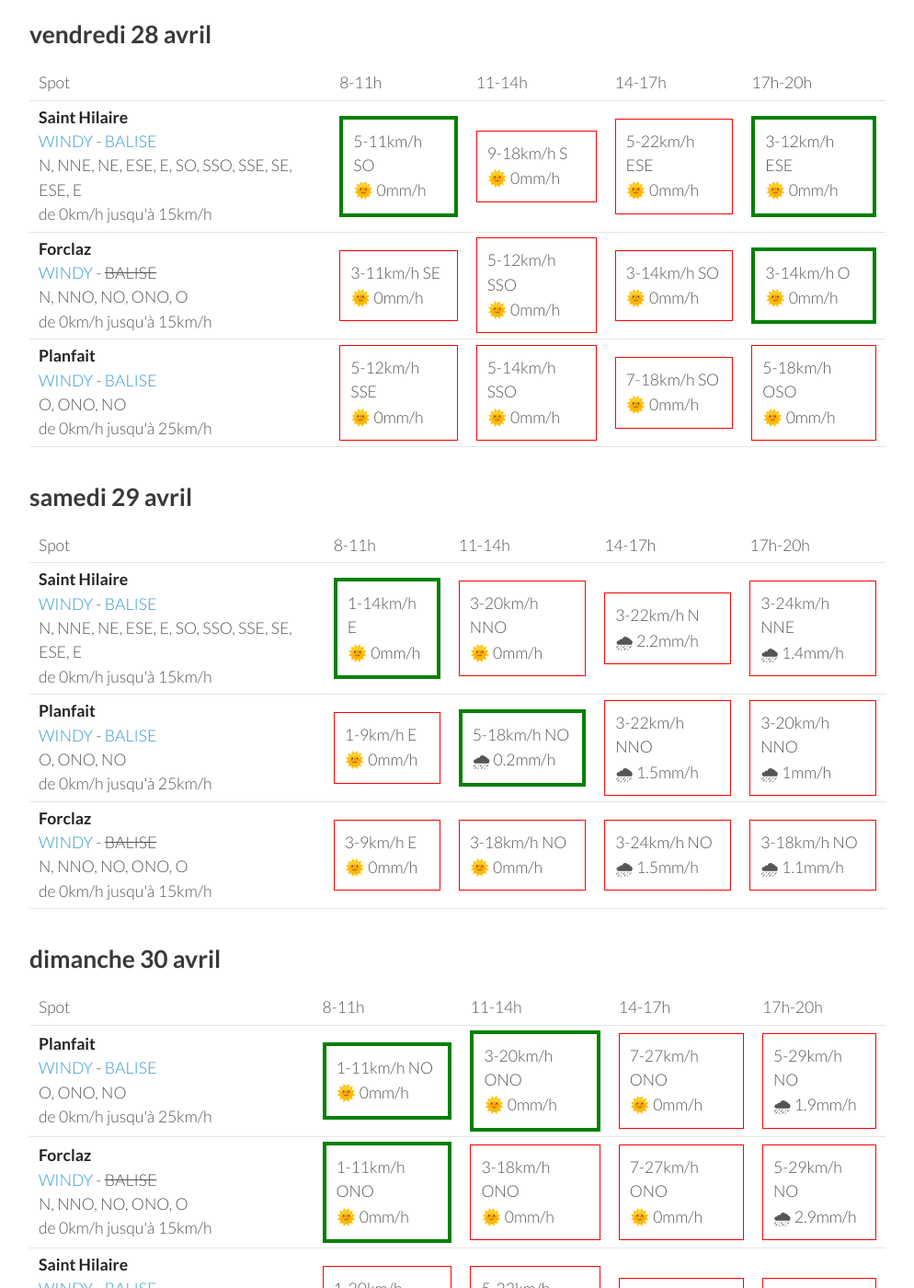
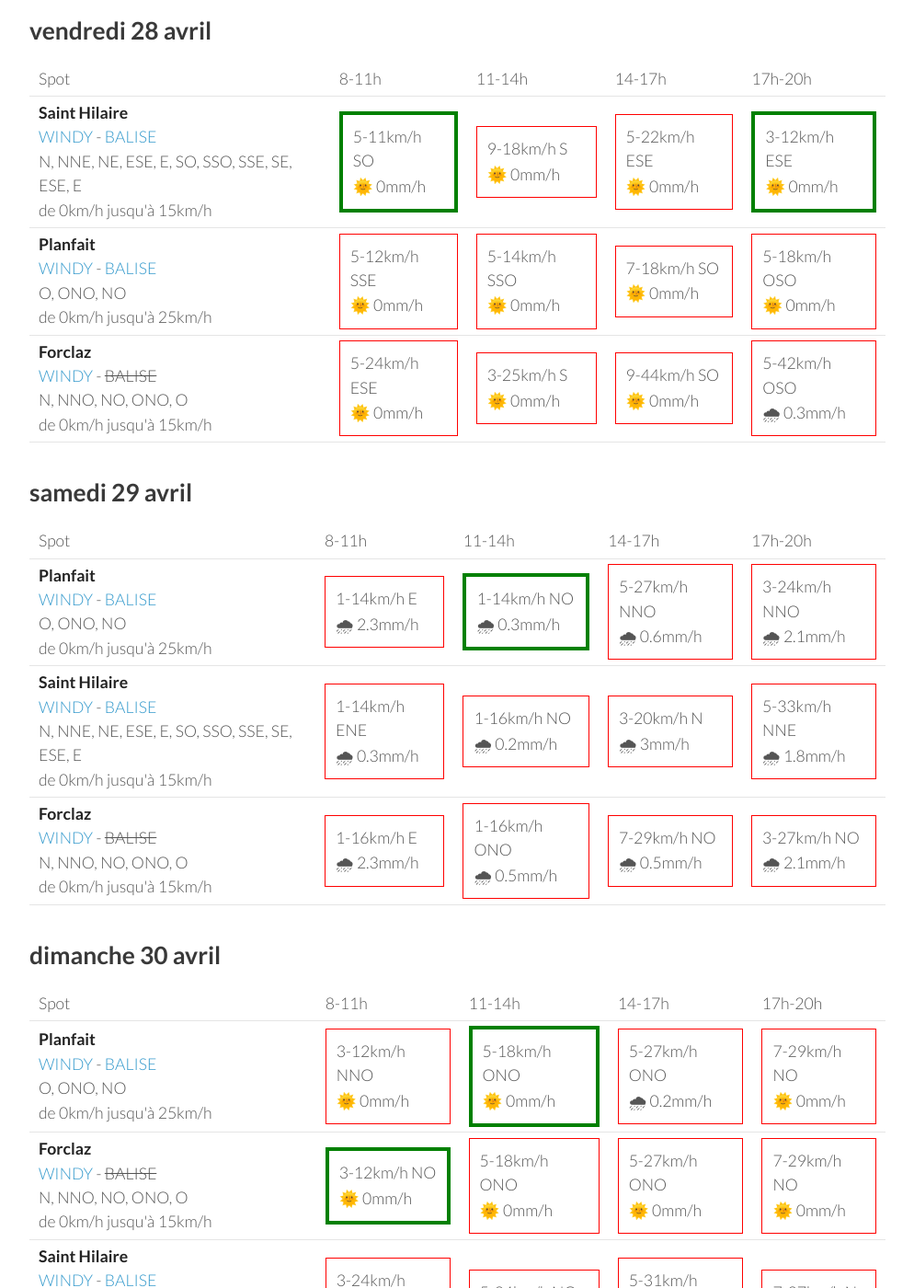
Before and after one commit to parapente-dans-le-nord/parapente-dans-le-nord.github.io, a Jekyll site: the page built from alpes_nord.markdown, in a window 1280 px wide and 1400 px high, scrolled down 769 px. Shown: the whole window at 92% size, without its empty margins (26-1020 px from the left). Built offline with Jekyll 4.4.1, drawn with Linux system fonts in a browser that asks for light colours; some of the changed text lies outside the part shown.

Commit message:
update index.markdown

```diff
--- a/alpes_nord.markdown
+++ b/alpes_nord.markdown
@@ -44,10 +44,10 @@ page mise à jour le jeudi 27 avril 06:26
 <tr>
         <td><strong>Forclaz</strong><br><a href="https://windy.com/45.814/6.247?45.375,6.246,8,m:eVwaglz">WINDY</a> - <span class="no-balise"> BALISE </span><br> <span class="vent-favorable">N, NNO, NO, ONO, O</span><br><span class="force-vent">de 0km/h jusqu'à 15km/h</span> </td>
 
-            <td><div class="not-flyable"><p>5-7km/h ENE</p><p>🌞 0mm/h</p></div></td>
-            <td><div class="flyable"><p>5-12km/h ONO</p><p>🌞 0mm/h</p></div></td>
-            <td><div class="not-flyable"><p>9-20km/h NO</p><p>🌞 0mm/h</p></div></td>
-            <td><div class="not-flyable"><p>7-20km/h NNO</p><p>🌞 0mm/h</p></div></td>
+            <td><div class="not-flyable"><p>3-12km/h E</p><p>🌞 0mm/h</p></div></td>
+            <td><div class="flyable"><p>1-14km/h O</p><p>🌞 0mm/h</p></div></td>
+            <td><div class="not-flyable"><p>5-24km/h ONO</p><p>🌞 0mm/h</p></div></td>
+            <td><div class="not-flyable"><p>3-24km/h NO</p><p>🌞 0mm/h</p></div></td>
 
 
     </tr>
@@ -78,22 +78,22 @@ page mise à jour le jeudi 27 avril 06:26
 
     </tr>
 <tr>
-        <td><strong>Forclaz</strong><br><a href="https://windy.com/45.814/6.247?45.375,6.246,8,m:eVwaglz">WINDY</a> - <span class="no-balise"> BALISE </span><br> <span class="vent-favorable">N, NNO, NO, ONO, O</span><br><span class="force-vent">de 0km/h jusqu'à 15km/h</span> </td>
-
-            <td><div class="not-flyable"><p>3-11km/h SE</p><p>🌞 0mm/h</p></div></td>
-            <td><div class="not-flyable"><p>5-12km/h SSO</p><p>🌞 0mm/h</p></div></td>
-            <td><div class="not-flyable"><p>3-14km/h SO</p><p>🌞 0mm/h</p></div></td>
-            <td><div class="flyable"><p>3-14km/h O</p><p>🌞 0mm/h</p></div></td>
-
-
-    </tr>
-<tr>
         <td><strong>Planfait</strong><br><a href="https://windy.com/45.853/6.223?45.415,6.223,8">WINDY</a> - <span class=""><a href="https://www.openwindmap.org/PP496">BALISE</a> </span><br> <span class="vent-favorable">O, ONO, NO</span><br><span class="force-vent">de 0km/h jusqu'à 25km/h</span> </td>
 
             <td><div class="not-flyable"><p>5-12km/h SSE</p><p>🌞 0mm/h</p></div></td>
             <td><div class="not-flyable"><p>5-14km/h SSO</p><p>🌞 0mm/h</p></div></td>
             <td><div class="not-flyable"><p>7-18km/h SO</p><p>🌞 0mm/h</p></div></td>
             <td><div class="not-flyable"><p>5-18km/h OSO</p><p>🌞 0mm/h</p></div></td>
+
+
+    </tr>
+<tr>
+        <td><strong>Forclaz</strong><br><a href="https://windy.com/45.814/6.247?45.375,6.246,8,m:eVwaglz">WINDY</a> - <span class="no-balise"> BALISE </span><br> <span class="vent-favorable">N, NNO, NO, ONO, O</span><br><span class="force-vent">de 0km/h jusqu'à 15km/h</span> </td>
+
+            <td><div class="not-flyable"><p>5-24km/h ESE</p><p>🌞 0mm/h</p></div></td>
+            <td><div class="not-flyable"><p>3-25km/h S</p><p>🌞 0mm/h</p></div></td>
+            <td><div class="not-flyable"><p>9-44km/h SO</p><p>🌞 0mm/h</p></div></td>
+            <td><div class="not-flyable"><p>5-42km/h OSO</p><p>🌧 0.3mm/h</p></div></td>
 
 
     </tr>
@@ -114,32 +114,32 @@ page mise à jour le jeudi 27 avril 06:26
       <td>17h-20h</td>
     </tr>
 <tr>
-        <td><strong>Saint Hilaire</strong><br><a href="https://windy.com/45.307/5.888?45.087,5.889,9,m:eUFagkX">WINDY</a> - <span class=""><a href="http://www.balisemeteo.com/balise.php?idBalise=61">BALISE</a> </span><br> <span class="vent-favorable">N, NNE, NE, ESE, E, SO, SSO, SSE, SE, ESE, E</span><br><span class="force-vent">de 0km/h jusqu'à 15km/h</span> </td>
+        <td><strong>Planfait</strong><br><a href="https://windy.com/45.853/6.223?45.415,6.223,8">WINDY</a> - <span class=""><a href="https://www.openwindmap.org/PP496">BALISE</a> </span><br> <span class="vent-favorable">O, ONO, NO</span><br><span class="force-vent">de 0km/h jusqu'à 25km/h</span> </td>
 
-            <td><div class="flyable"><p>1-14km/h E</p><p>🌞 0mm/h</p></div></td>
-            <td><div class="not-flyable"><p>3-20km/h NNO</p><p>🌞 0mm/h</p></div></td>
-            <td><div class="not-flyable"><p>3-22km/h N</p><p>🌧 2.2mm/h</p></div></td>
-            <td><div class="not-flyable"><p>3-24km/h NNE</p><p>🌧 1.4mm/h</p></div></td>
+            <td><div class="not-flyable"><p>1-14km/h E</p><p>🌧 2.3mm/h</p></div></td>
+            <td><div class="flyable"><p>1-14km/h NO</p><p>🌧 0.3mm/h</p></div></td>
+            <td><div class="not-flyable"><p>5-27km/h NNO</p><p>🌧 0.6mm/h</p></div></td>
+            <td><div class="not-flyable"><p>3-24km/h NNO</p><p>🌧 2.1mm/h</p></div></td>
 
 
     </tr>
 <tr>
-        <td><strong>Planfait</strong><br><a href="https://windy.com/45.853/6.223?45.415,6.223,8">WINDY</a> - <span class=""><a href="https://www.openwindmap.org/PP496">BALISE</a> </span><br> <span class="vent-favorable">O, ONO, NO</span><br><span class="force-vent">de 0km/h jusqu'à 25km/h</span> </td>
+        <td><strong>Saint Hilaire</strong><br><a href="https://windy.com/45.307/5.888?45.087,5.889,9,m:eUFagkX">WINDY</a> - <span class=""><a href="http://www.balisemeteo.com/balise.php?idBalise=61">BALISE</a> </span><br> <span class="vent-favorable">N, NNE, NE, ESE, E, SO, SSO, SSE, SE, ESE, E</span><br><span class="force-vent">de 0km/h jusqu'à 15km/h</span> </td>
 
-            <td><div class="not-flyable"><p>1-9km/h E</p><p>🌞 0mm/h</p></div></td>
-            <td><div class="flyable"><p>5-18km/h NO</p><p>🌧 0.2mm/h</p></div></td>
-            <td><div class="not-flyable"><p>3-22km/h NNO</p><p>🌧 1.5mm/h</p></div></td>
-            <td><div class="not-flyable"><p>3-20km/h NNO</p><p>🌧 1mm/h</p></div></td>
+            <td><div class="not-flyable"><p>1-14km/h ENE</p><p>🌧 0.3mm/h</p></div></td>
+            <td><div class="not-flyable"><p>1-16km/h NO</p><p>🌧 0.2mm/h</p></div></td>
+            <td><div class="not-flyable"><p>3-20km/h N</p><p>🌧 3mm/h</p></div></td>
+            <td><div class="not-flyable"><p>5-33km/h NNE</p><p>🌧 1.8mm/h</p></div></td>
 
 
     </tr>
 <tr>
         <td><strong>Forclaz</strong><br><a href="https://windy.com/45.814/6.247?45.375,6.246,8,m:eVwaglz">WINDY</a> - <span class="no-balise"> BALISE </span><br> <span class="vent-favorable">N, NNO, NO, ONO, O</span><br><span class="force-vent">de 0km/h jusqu'à 15km/h</span> </td>
 
-            <td><div class="not-flyable"><p>3-9km/h E</p><p>🌞 0mm/h</p></div></td>
-            <td><div class="not-flyable"><p>3-18km/h NO</p><p>🌞 0mm/h</p></div></td>
-            <td><div class="not-flyable"><p>3-24km/h NO</p><p>🌧 1.5mm/h</p></div></td>
-            <td><div class="not-flyable"><p>3-18km/h NO</p><p>🌧 1.1mm/h</p></div></td>
+            <td><div class="not-flyable"><p>1-16km/h E</p><p>🌧 2.3mm/h</p></div></td>
+            <td><div class="not-flyable"><p>1-16km/h ONO</p><p>🌧 0.5mm/h</p></div></td>
+            <td><div class="not-flyable"><p>7-29km/h NO</p><p>🌧 0.5mm/h</p></div></td>
+            <td><div class="not-flyable"><p>3-27km/h NO</p><p>🌧 2.1mm/h</p></div></td>
 
 
     </tr>
@@ -162,30 +162,30 @@ page mise à jour le jeudi 27 avril 06:26
 <tr>
         <td><strong>Planfait</strong><br><a href="https://windy.com/45.853/6.223?45.415,6.223,8">WINDY</a> - <span class=""><a href="https://www.openwindmap.org/PP496">BALISE</a> </span><br> <span class="vent-favorable">O, ONO, NO</span><br><span class="force-vent">de 0km/h jusqu'à 25km/h</span> </td>
 
-            <td><div class="flyable"><p>1-11km/h NO</p><p>🌞 0mm/h</p></div></td>
-            <td><div class="flyable"><p>3-20km/h ONO</p><p>🌞 0mm/h</p></div></td>
-            <td><div class="not-flyable"><p>7-27km/h ONO</p><p>🌞 0mm/h</p></div></td>
-            <td><div class="not-flyable"><p>5-29km/h NO</p><p>🌧 1.9mm/h</p></div></td>
+            <td><div class="not-flyable"><p>3-12km/h NNO</p><p>🌞 0mm/h</p></div></td>
+            <td><div class="flyable"><p>5-18km/h ONO</p><p>🌞 0mm/h</p></div></td>
+            <td><div class="not-flyable"><p>5-27km/h ONO</p><p>🌧 0.2mm/h</p></div></td>
+            <td><div class="not-flyable"><p>7-29km/h NO</p><p>🌞 0mm/h</p></div></td>
 
 
     </tr>
 <tr>
         <td><strong>Forclaz</strong><br><a href="https://windy.com/45.814/6.247?45.375,6.246,8,m:eVwaglz">WINDY</a> - <span class="no-balise"> BALISE </span><br> <span class="vent-favorable">N, NNO, NO, ONO, O</span><br><span class="force-vent">de 0km/h jusqu'à 15km/h</span> </td>
 
-            <td><div class="flyable"><p>1-11km/h ONO</p><p>🌞 0mm/h</p></div></td>
-            <td><div class="not-flyable"><p>3-18km/h ONO</p><p>🌞 0mm/h</p></div></td>
-            <td><div class="not-flyable"><p>7-27km/h ONO</p><p>🌞 0mm/h</p></div></td>
-            <td><div class="not-flyable"><p>5-29km/h NO</p><p>🌧 2.9mm/h</p></div></td>
+            <td><div class="flyable"><p>3-12km/h NO</p><p>🌞 0mm/h</p></div></td>
+            <td><div class="not-flyable"><p>5-18km/h ONO</p><p>🌞 0mm/h</p></div></td>
+            <td><div class="not-flyable"><p>5-27km/h ONO</p><p>🌞 0mm/h</p></div></td>
+            <td><div class="not-flyable"><p>7-29km/h NO</p><p>🌞 0mm/h</p></div></td>
 
 
     </tr>
 <tr>
         <td><strong>Saint Hilaire</strong><br><a href="https://windy.com/45.307/5.888?45.087,5.889,9,m:eUFagkX">WINDY</a> - <span class=""><a href="http://www.balisemeteo.com/balise.php?idBalise=61">BALISE</a> </span><br> <span class="vent-favorable">N, NNE, NE, ESE, E, SO, SSO, SSE, SE, ESE, E</span><br><span class="force-vent">de 0km/h jusqu'à 15km/h</span> </td>
 
-            <td><div class="not-flyable"><p>1-20km/h NNO</p><p>🌞 0mm/h</p></div></td>
-            <td><div class="not-flyable"><p>5-22km/h NNO</p><p>🌧 0.3mm/h</p></div></td>
-            <td><div class="not-flyable"><p>3-24km/h NO</p><p>🌧 0.9mm/h</p></div></td>
-            <td><div class="not-flyable"><p>3-27km/h O</p><p>🌧 4mm/h</p></div></td>
+            <td><div class="not-flyable"><p>3-24km/h NNO</p><p>🌞 0mm/h</p></div></td>
+            <td><div class="not-flyable"><p>5-24km/h NO</p><p>🌧 0.3mm/h</p></div></td>
+            <td><div class="not-flyable"><p>5-31km/h NNO</p><p>🌧 0.6mm/h</p></div></td>
+            <td><div class="not-flyable"><p>7-37km/h N</p><p>🌧 0.3mm/h</p></div></td>
 
 
     </tr>
@@ -208,30 +208,30 @@ page mise à jour le jeudi 27 avril 06:26
 <tr>
         <td><strong>Planfait</strong><br><a href="https://windy.com/45.853/6.223?45.415,6.223,8">WINDY</a> - <span class=""><a href="https://www.openwindmap.org/PP496">BALISE</a> </span><br> <span class="vent-favorable">O, ONO, NO</span><br><span class="force-vent">de 0km/h jusqu'à 25km/h</span> </td>
 
-            <td><div class="not-flyable"><p>1-18km/h ESE</p><p>🌧 6mm/h</p></div></td>
-            <td><div class="not-flyable"><p>1-14km/h OSO</p><p>🌧 2mm/h</p></div></td>
-            <td><div class="flyable"><p>5-22km/h ONO</p><p>🌧 1.5mm/h</p></div></td>
-            <td><div class="flyable"><p>5-22km/h ONO</p><p>🌧 2.6mm/h</p></div></td>
+            <td><div class="not-flyable"><p>1-11km/h ESE</p><p>🌧 2mm/h</p></div></td>
+            <td><div class="flyable"><p>5-20km/h NO</p><p>🌧 0.9mm/h</p></div></td>
+            <td><div class="flyable"><p>3-24km/h NO</p><p>🌧 1.5mm/h</p></div></td>
+            <td><div class="not-flyable"><p>7-31km/h N</p><p>🌧 2.9mm/h</p></div></td>
 
 
     </tr>
 <tr>
         <td><strong>Saint Hilaire</strong><br><a href="https://windy.com/45.307/5.888?45.087,5.889,9,m:eUFagkX">WINDY</a> - <span class=""><a href="http://www.balisemeteo.com/balise.php?idBalise=61">BALISE</a> </span><br> <span class="vent-favorable">N, NNE, NE, ESE, E, SO, SSO, SSE, SE, ESE, E</span><br><span class="force-vent">de 0km/h jusqu'à 15km/h</span> </td>
 
-            <td><div class="not-flyable"><p>1-16km/h E</p><p>🌧 9mm/h</p></div></td>
-            <td><div class="not-flyable"><p>3-22km/h ENE</p><p>🌧 6mm/h</p></div></td>
-            <td><div class="not-flyable"><p>1-20km/h NNO</p><p>🌧 3.7mm/h</p></div></td>
-            <td><div class="not-flyable"><p>3-16km/h NNO</p><p>🌧 4.3mm/h</p></div></td>
+            <td><div class="not-flyable"><p>3-16km/h NE</p><p>🌧 0.3mm/h</p></div></td>
+            <td><div class="not-flyable"><p>3-27km/h NNO</p><p>🌧 5mm/h</p></div></td>
+            <td><div class="not-flyable"><p>5-27km/h NNO</p><p>🌧 2.8mm/h</p></div></td>
+            <td><div class="not-flyable"><p>5-31km/h NNE</p><p>🌧 3.9mm/h</p></div></td>
 
 
     </tr>
 <tr>
         <td><strong>Forclaz</strong><br><a href="https://windy.com/45.814/6.247?45.375,6.246,8,m:eVwaglz">WINDY</a> - <span class="no-balise"> BALISE </span><br> <span class="vent-favorable">N, NNO, NO, ONO, O</span><br><span class="force-vent">de 0km/h jusqu'à 15km/h</span> </td>
 
-            <td><div class="not-flyable"><p>3-22km/h ESE</p><p>🌧 6mm/h</p></div></td>
-            <td><div class="not-flyable"><p>1-14km/h SO</p><p>🌧 1.9mm/h</p></div></td>
-            <td><div class="not-flyable"><p>5-22km/h ONO</p><p>🌧 1.4mm/h</p></div></td>
-            <td><div class="not-flyable"><p>5-24km/h ONO</p><p>🌧 2.5mm/h</p></div></td>
+            <td><div class="not-flyable"><p>3-11km/h E</p><p>🌧 2.3mm/h</p></div></td>
+            <td><div class="not-flyable"><p>5-22km/h NO</p><p>🌧 0.5mm/h</p></div></td>
+            <td><div class="not-flyable"><p>5-25km/h NO</p><p>🌧 1mm/h</p></div></td>
+            <td><div class="not-flyable"><p>9-31km/h NNO</p><p>🌧 3.3mm/h</p></div></td>
 
 
     </tr>
@@ -239,3 +239,49 @@ page mise à jour le jeudi 27 avril 06:26
 </tbody>
 </table>
 {:/}
+## mardi 02 mai
+
+{::nomarkdown}
+<table>
+  <tbody>
+    <tr>
+      <td>Spot</td>
+      <td>8-11h</td>
+      <td>11-14h</td>
+      <td>14-17h</td>
+      <td>17h-20h</td>
+    </tr>
+<tr>
+        <td><strong>Saint Hilaire</strong><br><a href="https://windy.com/45.307/5.888?45.087,5.889,9,m:eUFagkX">WINDY</a> - <span class=""><a href="http://www.balisemeteo.com/balise.php?idBalise=61">BALISE</a> </span><br> <span class="vent-favorable">N, NNE, NE, ESE, E, SO, SSO, SSE, SE, ESE, E</span><br><span class="force-vent">de 0km/h jusqu'à 15km/h</span> </td>
+
+            <td><div class="not-flyable"><p>5-35km/h NNE</p><p>🌞 0mm/h</p></div></td>
+            <td><div class="not-flyable"><p>7-42km/h NNE</p><p>🌞 0mm/h</p></div></td>
+            <td><div class="not-flyable"><p>11-53km/h NNE</p><p>🌞 0mm/h</p></div></td>
+            <td><div class="not-flyable"><p>9-55km/h NNE</p><p>🌞 0mm/h</p></div></td>
+
+
+    </tr>
+<tr>
+        <td><strong>Forclaz</strong><br><a href="https://windy.com/45.814/6.247?45.375,6.246,8,m:eVwaglz">WINDY</a> - <span class="no-balise"> BALISE </span><br> <span class="vent-favorable">N, NNO, NO, ONO, O</span><br><span class="force-vent">de 0km/h jusqu'à 15km/h</span> </td>
+
+            <td><div class="not-flyable"><p>1-16km/h SE</p><p>🌞 0mm/h</p></div></td>
+            <td><div class="not-flyable"><p>5-24km/h NNO</p><p>🌧 0.2mm/h</p></div></td>
+            <td><div class="not-flyable"><p>11-40km/h NNO</p><p>🌞 0mm/h</p></div></td>
+            <td><div class="not-flyable"><p>9-40km/h NNO</p><p>🌞 0mm/h</p></div></td>
+
+
+    </tr>
+<tr>
+        <td><strong>Planfait</strong><br><a href="https://windy.com/45.853/6.223?45.415,6.223,8">WINDY</a> - <span class=""><a href="https://www.openwindmap.org/PP496">BALISE</a> </span><br> <span class="vent-favorable">O, ONO, NO</span><br><span class="force-vent">de 0km/h jusqu'à 25km/h</span> </td>
+
+            <td><div class="not-flyable"><p>1-16km/h E</p><p>🌞 0mm/h</p></div></td>
+            <td><div class="not-flyable"><p>7-25km/h NNO</p><p>🌞 0mm/h</p></div></td>
+            <td><div class="not-flyable"><p>11-40km/h NNO</p><p>🌞 0mm/h</p></div></td>
+            <td><div class="not-flyable"><p>11-40km/h NNO</p><p>🌞 0mm/h</p></div></td>
+
+
+    </tr>
+
+</tbody>
+</table>
+{:/}
```
Also changed, not shown: other parts of alpes_nord.markdown (+1 -1 lines).
